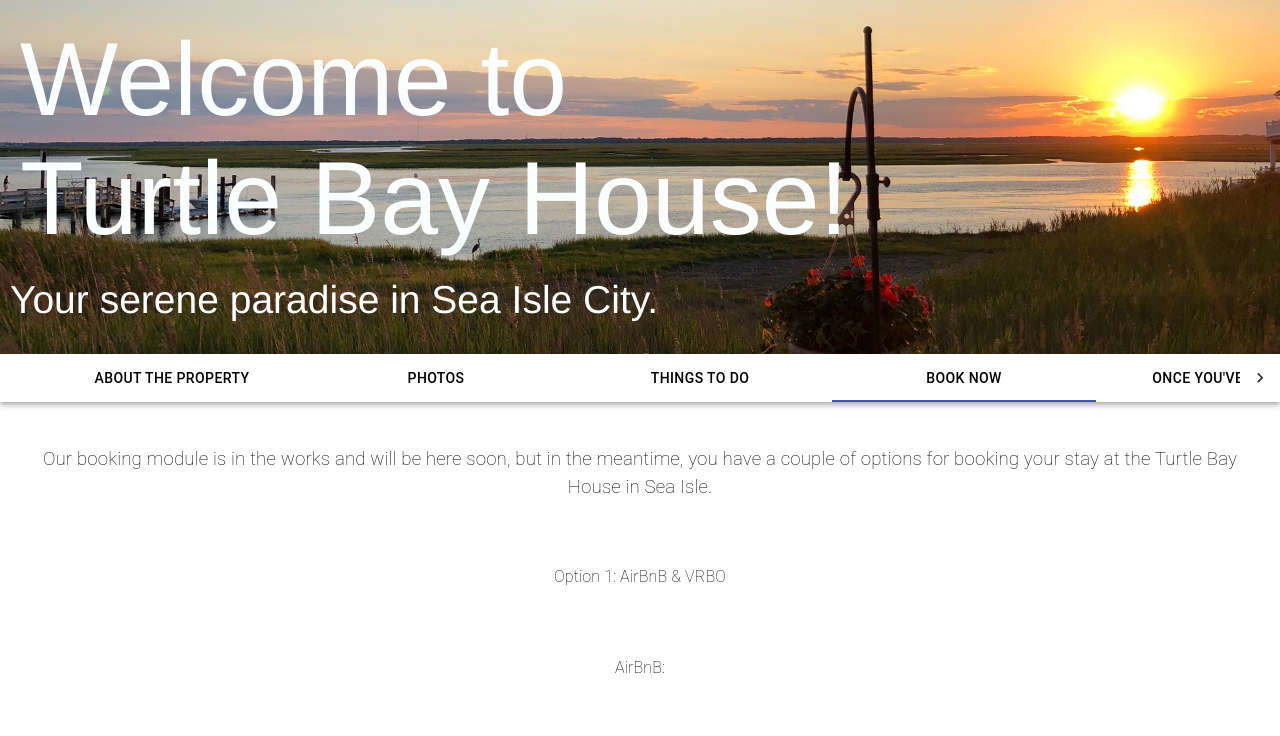
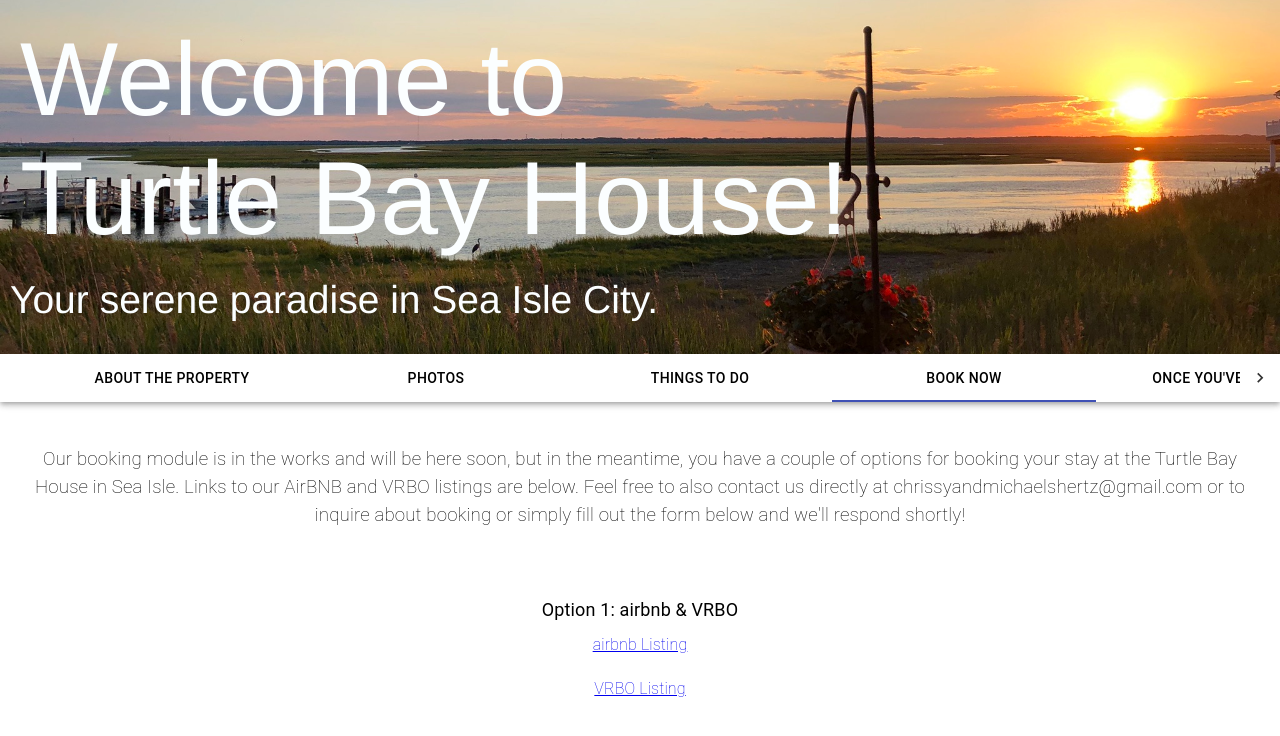
Before and after one commit to mshertz-dev/turtle-bay-house, a React (Create React App) app: page / in a window 1280 px wide. Both pictures are taken after a click on the tab "BOOK NOW". Shown: the top 736 px of the page. Built offline with nearby package versions, Linux system fonts and the light colour scheme.

Commit message:
added booking links to booking module

```diff
--- a/src/App.css
+++ b/src/App.css
@@ -96,6 +96,8 @@ body {
   font-weight: lighter;
 }
 
+
+
 #about-covid {
   font-weight: bolder;
 }
@@ -117,14 +119,36 @@ body {
   padding: 6px;
 }
 
+#booking-option-1 {
+  font-weight: lighter;
+  width: 100%;
+  display: flex;
+  flex-direction: column;
+}
+
+#booking-option-header {
+  order: 1;
+  font-weight: bolder;
+  font-size: large;
+}
+
+#booking-option-airbnb {
+  order: 2;
+  padding: 5px;
+  margin: 5px;
+}
+
+#booking-option-vrbo {
+  order: 3;
+  padding: 5px;
+  margin: 5px;
+}
+
 #testing123 {
   background-color: white;
   color:black;
   border-color: powderblue;
   width: 100%;
-  /* overflow-x: auto;
-  overflow-y: auto; */
-  /* overflow: visible; */
 }
 
 #tabs-bar-container {
--- a/src/components/Booking.jsx
+++ b/src/components/Booking.jsx
@@ -17,11 +17,14 @@ function Booking() {
 
   return (
     <div className={classes.root}>
-      <h3 id="about-details">Our booking module is in the works and will be here soon, but in the meantime, you have a couple of options for booking your stay at the Turtle Bay House in Sea Isle.</h3>
-      <br></br>
-      <h4 id="about-details">Option 1: AirBnB & VRBO</h4>
-      <br></br>
-      <h4 id="about-details">AirBnB: </h4>
+      <h3 id="about-details">Our booking module is in the works and will be here soon, but in the meantime, you have a couple of options for booking your stay at the Turtle Bay House in Sea Isle.  Links to our AirBNB and VRBO listings are below.  Feel free to also contact us directly at chrissyandmichaelshertz@gmail.com or to inquire about booking or simply fill out the form below and we'll respond shortly!</h3>
+      <div id="booking-option-1">
+        <div id="booking-option-header">Option 1: airbnb & VRBO</div>
+        <br></br>
+        <div id="booking-option-airbnb"><a href="https://www.airbnb.com/rooms/29828310?s=67&unique_share_id=df4c94b0-f5ea-458c-b09c-4b0f143af170">airbnb Listing</a></div>
+        <br></br>
+        <div id="booking-option-vrbo"><a href="https://www.vrbo.com/1875369?adultsCount=1&unitId=2437880">VRBO Listing</a></div>
+      </div>
     </div>
   );
 }
```
Also changed, not shown: 1 other file (tests, documents, lock files or other folders).
